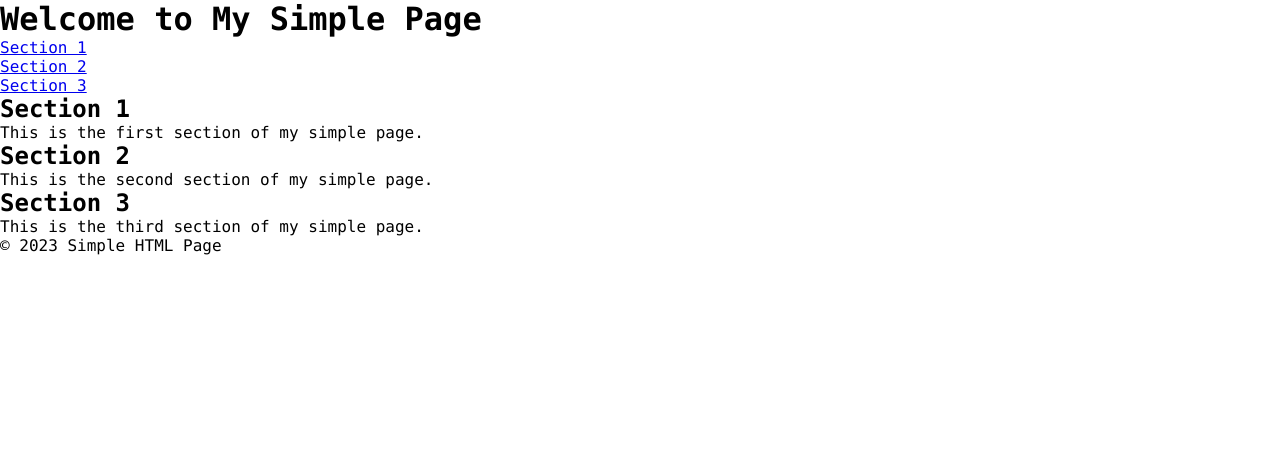
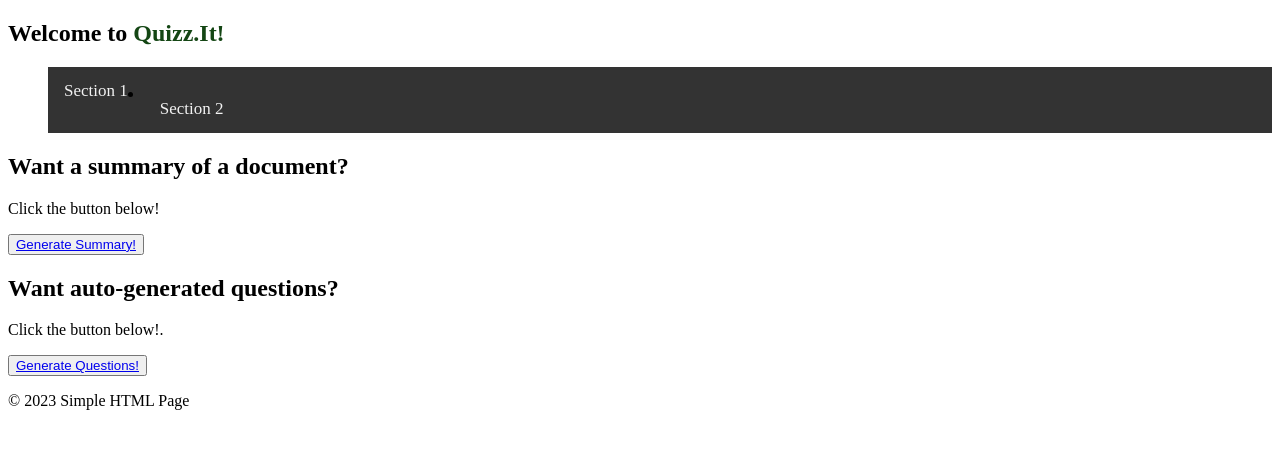
Before and after one commit to SXV357/Quizz.It, a Flask app: page / in a window 1280 px wide. Shown: the top 449 px of the page. Run offline with Flask 3, Linux system fonts and the light colour scheme; some libraries are stand-ins or nearby versions.

Commit message:
some commit

```diff
--- a/static/styles.css
+++ b/static/styles.css
@@ -1,10 +1,27 @@
-* {
-    margin: 0;
-    padding: 0;
-    box-sizing: border-box;
-    font-family: "Lucida Console", "Courier New", monospace;
+.nav__bar {
+    background-color: #333;
+    overflow: hidden;
 }
 
-.header {
-    background-color: beige;
+.nav__bar a {
+    float: left;
+    color: #f2f2f2;
+    text-align: center;
+    padding: 14px 16px;
+    text-decoration: none;
+    font-size: 17px;
 }
+
+.nav__bar a:hover {
+    background-color: #ddd;
+    color: black;
+}
+
+.nav__bar a.active {
+    background-color: #04AA6D;
+    color: white;
+}
+
+#quizzit {
+    color: rgb(20, 70, 20);
+}
--- a/templates/index.html
+++ b/templates/index.html
@@ -6,33 +6,35 @@
     <meta name="viewport" content="width=device-width, initial-scale=1.0">
     <link href = "/static/styles.css" rel = "stylesheet" type = "text/css">
     <title>Quizz.It</title>
+    <link
+            rel="stylesheet"
+            href="https://use.fontawesome.com/releases/v5.14.0/css/all.css"
+            integrity="sha384-HzLeBuhoNPvSl5KYnjx0BT+WB0QEEqLprO+NBkkk5gbc67FTaL7XIGa2w1L0Xbgc"
+            crossorigin="anonymous"
+    />
 </head>
 <body>
-    <header>
-        <h1 id = "title">Welcome to My Simple Page</h1>
-    </header>
 
     <nav>
+        <h1 id = "title">Welcome to <span id = "quizzit">Quizz.It!</span></h1>
         <ul>
-            <li><a href="#section1">Section 1</a></li>
-            <li><a href="#section2">Section 2</a></li>
-            <li><a href="#section3">Section 3</a></li>
+            <div class = "nav__bar">
+                <li><a href="#section1">Section 1</a></li>
+                <li><a href="#section2">Section 2</a></li>
+            </div>
         </ul>
     </nav>
 
     <section id="section1">
-        <h2>Section 1</h2>
-        <p>This is the first section of my simple page.</p>
+        <h2>Want a summary of a document?</h2>
+        <p>Click the button below!</p>
+        <button type="button"><a href = "templates/summarize_text.html"><div class = "the_first_button">Generate Summary!</div></a></button>
     </section>
 
     <section id="section2">
-        <h2>Section 2</h2>
-        <p>This is the second section of my simple page.</p>
-    </section>
-
-    <section id="section3">
-        <h2>Section 3</h2>
-        <p>This is the third section of my simple page.</p>
+        <h2>Want auto-generated questions?</h2>
+        <p>Click the button below!.</p>
+        <button type="button"><a href = "templates/questions.html"><div class = "the_second_button">Generate Questions!</div></a></button>
     </section>
 
     <footer>
```
